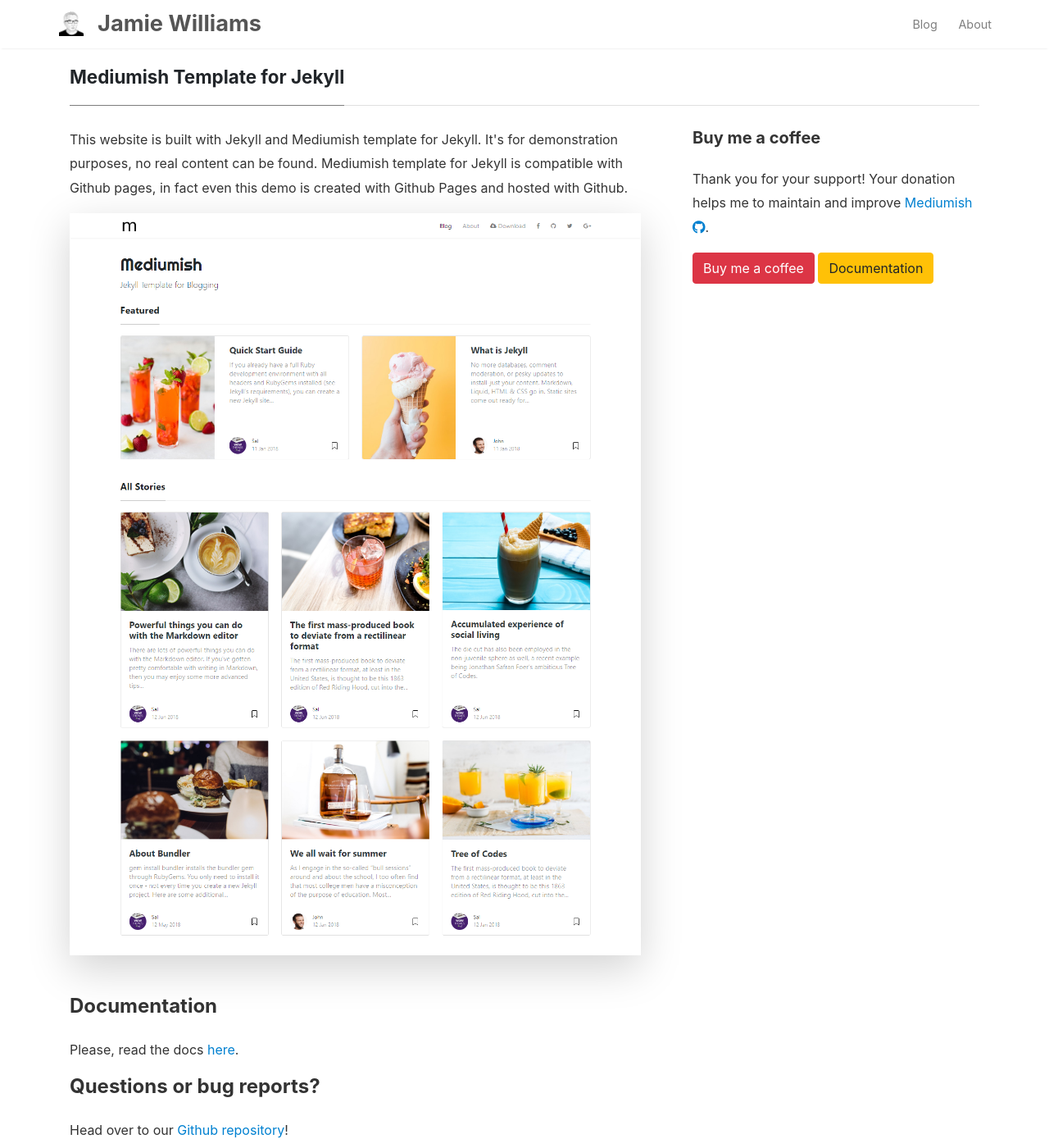
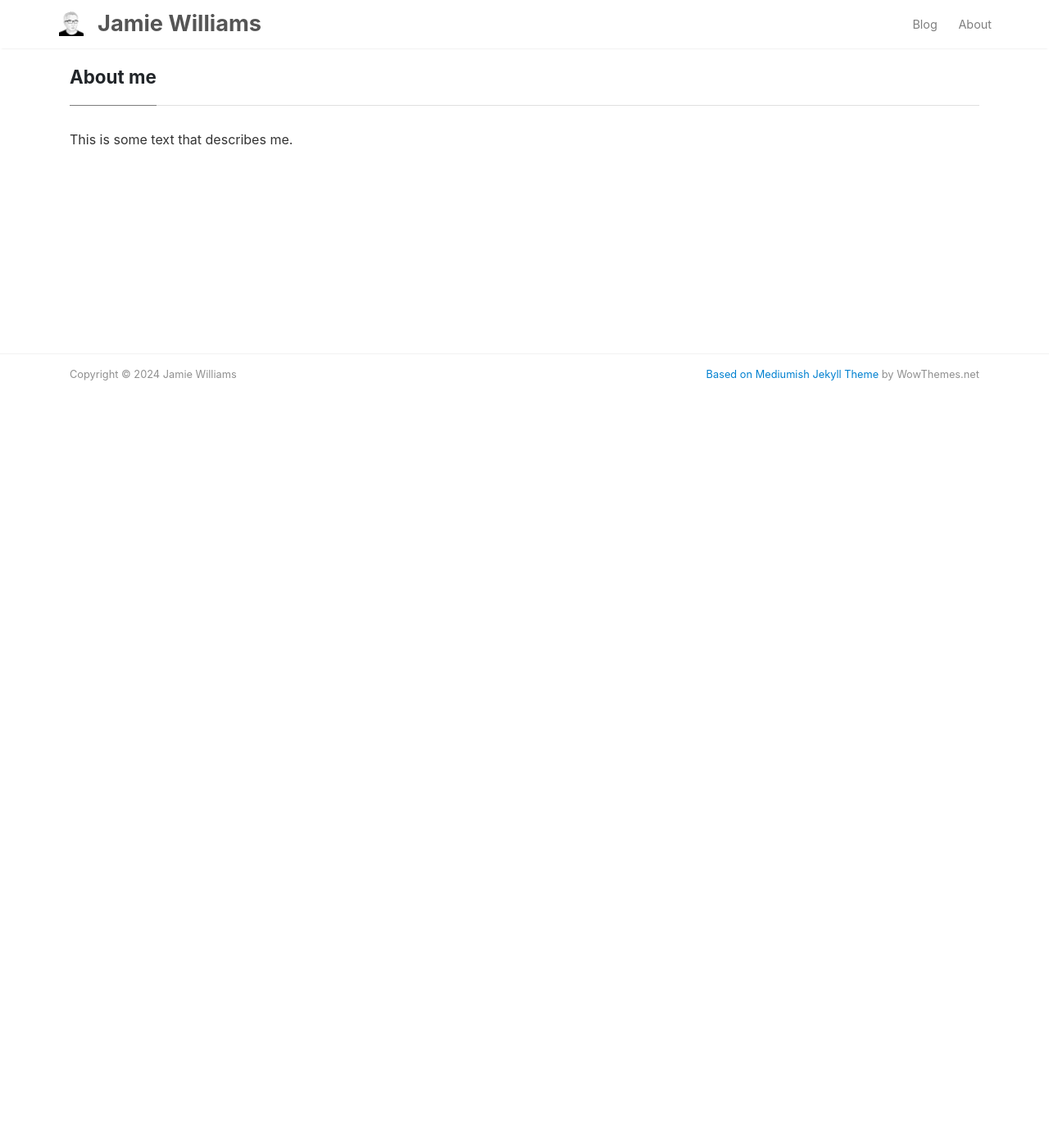
Before and after one commit to jamieinfinity/jamieinfinity.github.io, a Jekyll site: the page built from _pages/about.md, in a window 1280 px wide and 1400 px high. Shown: the whole window at 82% size. Built offline with Jekyll 4.4.1, drawn with Linux system fonts in a browser that asks for light colours; nearby versions of some CDN libraries.

Commit message:
WIP: more formatting, styling changes

```diff
--- a/_pages/about.md
+++ b/_pages/about.md
@@ -1,36 +1,16 @@
 ---
 layout: page
-title: Mediumish Template for Jekyll
+title: About me
 permalink: /about
-featured: true
-comments: true
+featured: false
+comments: false
 ---
 
 <div class="row justify-content-between">
-<div class="col-md-8 pr-5">
+<div class="col-md-12">
 
-<p>This website is built with Jekyll and Mediumish template for Jekyll. It's for demonstration purposes, no real content can be found. Mediumish template for Jekyll is compatible with Github pages, in fact even this demo is created with Github Pages and hosted with Github.</p>
-
-<p class="mb-5"><img class="shadow-lg" src="{{site.baseurl}}/assets/images/mediumish-jekyll-template.png" alt="jekyll template mediumish" /></p>
-<h4>Documentation</h4>
-
-<p>Please, read the docs <a href="https://bootstrapstarter.com/bootstrap-templates/template-mediumish-bootstrap-jekyll/">here</a>.</p>
-
-<h4>Questions or bug reports?</h4>
-
-<p>Head over to our <a href="https://github.com/wowthemesnet/mediumish-theme-jekyll">Github repository</a>!</p>
+<p>This is some text that describes me.</p>
 
 </div>
 
-<div class="col-md-4">
-
-<div class="sticky-top sticky-top-80">
-<h5>Buy me a coffee</h5>
-
-<p>Thank you for your support! Your donation helps me to maintain and improve <a target="_blank" href="https://github.com/wowthemesnet/mediumish-theme-jekyll">Mediumish <i class="fab fa-github"></i></a>.</p>
-
-<a target="_blank" href="https://www.wowthemes.net/donate/" class="btn btn-danger">Buy me a coffee</a> <a target="_blank" href="https://bootstrapstarter.com/bootstrap-templates/template-mediumish-bootstrap-jekyll/" class="btn btn-warning">Documentation</a>
-
 </div>
-</div>
-</div>
--- a/assets/css/screen.css
+++ b/assets/css/screen.css
@@ -18,7 +18,7 @@
 }
 
 .mainheading {
-    padding: 1rem 0rem;
+    padding: 0rem 0rem;
 }
 
 a {
```
Also changed, not shown: _layouts/post.html (+16 -17 lines), _posts/2018-01-11-quick-start-guide.md (+2 -2 lines), _posts/2020-01-02-powerful-things-markdown-editor.md (+1 -1 lines), index.html (+11 -1 lines).
